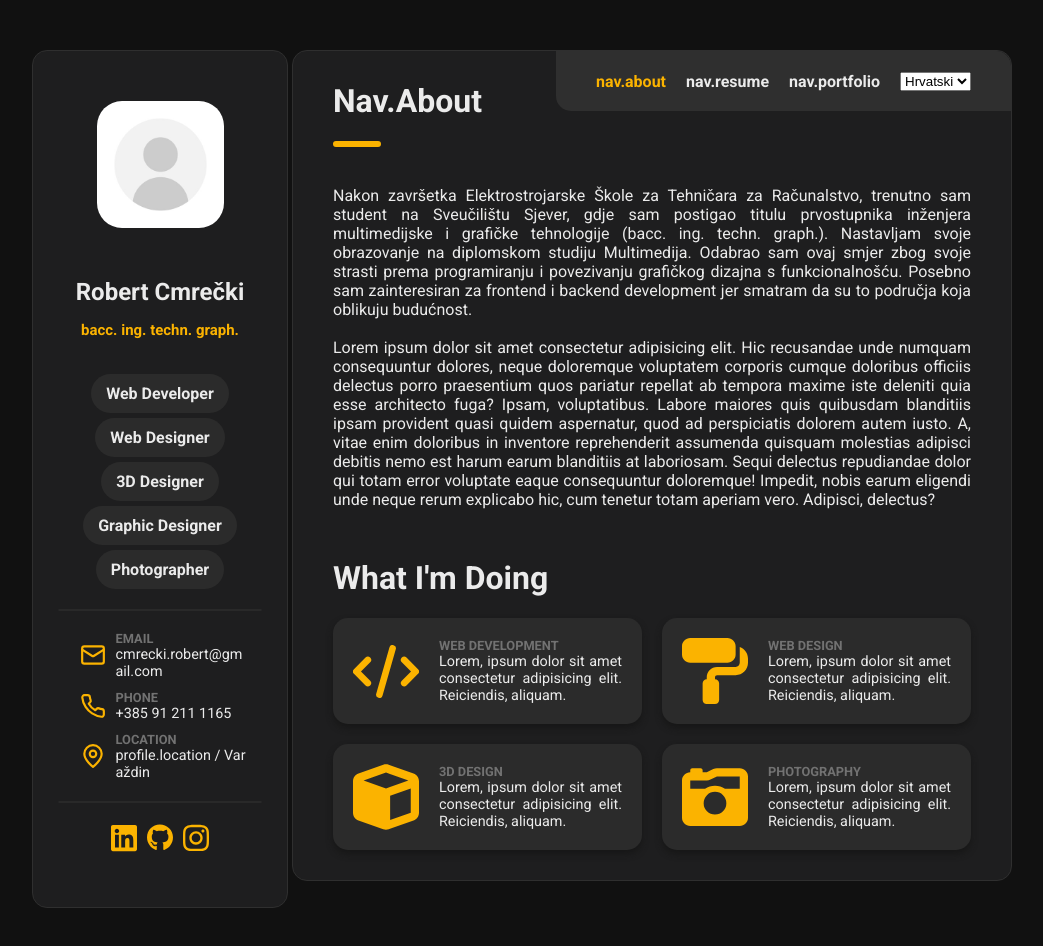
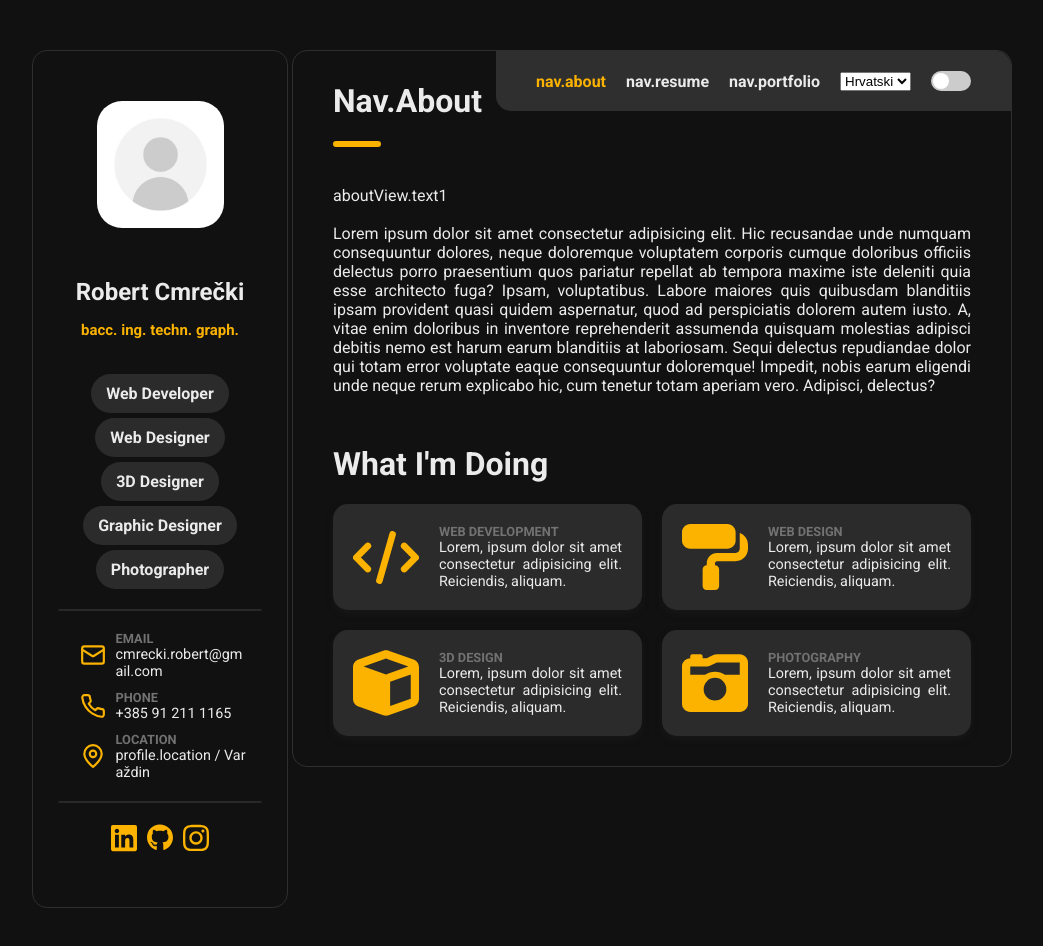
Before and after one commit to Bicarobi/vue-portfolio-old, a Vue app: page /about in a window 1280 px wide. Shown: the top 946 px of the page, without its empty margins (118-1161 px from the left). After the commit the page ends 901 px from the top, so only its background shows below. Built offline with nearby package versions, Linux system fonts and the light colour scheme.

Commit message:
Added dark and light theme switch

```diff
--- a/src/App.vue
+++ b/src/App.vue
@@ -25,6 +25,12 @@
 								</option>
 							</select> -->
 						</div>
+						<div class="theme-switch-wrapper">
+							<label class="theme-switch" for="checkbox">
+								<input type="checkbox" id="checkbox" @change="switchTheme()" />
+								<div class="slider round"></div>
+							</label>
+						</div>
 					</div>
 					<div class="nav-grid-bottom-side">
 						<hr class="nav-line" />
@@ -40,6 +46,8 @@
 import Profile from "./components/Profile.vue";
 import { useRoute } from "vue-router";
 
+var switchTheme = false;
+
 export default {
 	name: "App",
 	components: { Profile },
@@ -47,5 +55,15 @@ export default {
 	computed: {
 		route: () => useRoute(),
 	},
+	methods: {
+		switchTheme() {
+			if (switchTheme) {
+				document.documentElement.setAttribute("data-theme", "dark");
+			} else {
+				document.documentElement.setAttribute("data-theme", "light");
+			}
+			switchTheme = !switchTheme;
+		},
+	},
 };
 </script>
--- a/src/locales/en.json
+++ b/src/locales/en.json
@@ -6,5 +6,8 @@
 	},
 	"profile": {
 		"location": "Croatia"
+	},
+	"aboutView": {
+		"text1": "After graduating from the School of Electrical Engineering for Computer Technicians, I am currently a student at the University of the North, where I obtained a bachelor's degree in multimedia and graphic technology engineering (bacc. ing. tech. graph.). I am continuing my education at the graduate study in Multimedia. I chose this major because of my passion for programming and connecting graphic design with functionality. I am particularly interested in frontend and backend development because I believe that these are areas that shape the future."
 	}
 }
--- a/src/locales/hr.json
+++ b/src/locales/hr.json
@@ -6,5 +6,8 @@
 	},
 	"profile": {
 		"location": "Hrvatska"
+	},
+	"aboutView": {
+		"text1": "Nakon završetka Elektrostrojarske Škole za Tehničara za Računalstvo, trenutno sam student na Sveučilištu Sjever, gdje sam postigao titulu prvostupnika inženjera multimedijske i grafičke tehnologije (bacc. ing. techn. graph.). Nastavljam svoje obrazovanje na diplomskom studiju Multimedija. Odabrao sam ovaj smjer zbog svoje strasti prema programiranju i povezivanju grafičkog dizajna s funkcionalnošću. Posebno sam zainteresiran za frontend i backend development jer smatram da su to područja koja oblikuju budućnost."
 	}
 }
--- a/src/styles/_app.scss
+++ b/src/styles/_app.scss
@@ -7,7 +7,7 @@
 
 	> .grid-right-side {
 		grid-area: right-side;
-		background-color: $gray3;
+		background-color: var(--gray3);
 
 		border-radius: 15px;
 		border-style: solid;
@@ -69,6 +69,65 @@
 					> a.router-link-exact-active {
 						color: $yellow;
 					}
+
+					> select {
+						position: relative;
+						min-width: 200px;
+					}
+
+					> .theme-switch-wrapper {
+						display: flex;
+						align-items: center;
+
+						> .theme-switch {
+							display: inline-block;
+							height: 20px;
+							position: relative;
+							width: 40px;
+
+							> input {
+								display: none;
+							}
+
+							> .slider {
+								background-color: #ccc;
+								bottom: 0;
+								cursor: pointer;
+								left: 0;
+								position: absolute;
+								right: 0;
+								top: 0;
+								transition: 0.4s;
+							}
+
+							> .slider:before {
+								background-color: #fff;
+								bottom: 2px;
+								content: "";
+								height: 16px;
+								left: 2px;
+								position: absolute;
+								transition: 0.4s;
+								width: 16px;
+							}
+
+							> input:checked + .slider {
+								background-color: #66bb6a;
+							}
+
+							> input:checked + .slider:before {
+								transform: translateX(20px);
+							}
+
+							> .slider.round {
+								border-radius: 34px;
+							}
+
+							> .slider.round:before {
+								border-radius: 50%;
+							}
+						}
+					}
 				}
 
 				> .nav-grid-bottom-side {
@@ -90,7 +149,7 @@
 	> .grid-left-side {
 		grid-area: left-side;
 
-		background-color: $gray3;
+		background-color: var(--gray3);
 		border-radius: 15px;
 		border-style: solid;
 		border-width: 1px;
--- a/src/styles/components/_Profile.scss
+++ b/src/styles/components/_Profile.scss
@@ -14,7 +14,7 @@
 
 	> .name {
 		font-weight: bold;
-		color: $white;
+		color: var(--white);
 		margin: 50px 0 0 0;
 	}
 
--- a/src/styles/index.css
+++ b/src/styles/index.css
@@ -1,6 +1,7 @@
 @import "https://fonts.googleapis.com/css2?family=Roboto:ital,wght@0,100;0,300;0,400;0,500;0,700;0,900;1,100;1,300;1,400;1,500;1,700;1,900&display=swap";
 :root {
   --icon-size: 26px;
+  --white: #ebebeb;
 }
 
 @media (max-width: 600px) {
@@ -8,6 +9,16 @@
     --icon-size: 16px;
   }
 }
+[data-theme=light] {
+  --white: #171717;
+  --gray3: #ebebeb;
+}
+
+[data-theme=dark] {
+  --white: #ebebeb;
+  --gray3: #1e1e1f;
+}
+
 #app > .grid-container {
   display: grid;
   grid-template-columns: 1fr 3fr;
@@ -17,7 +28,7 @@
 }
 #app > .grid-container > .grid-right-side {
   grid-area: right-side;
-  background-color: #1e1e1f;
+  background-color: var(--gray3);
   border-radius: 15px;
   border-style: solid;
   border-width: 1px;
@@ -69,6 +80,55 @@
 #app > .grid-container > .grid-right-side > nav > .nav-grid-container > .nav-grid-right-side > a.router-link-exact-active {
   color: #fbb300;
 }
+#app > .grid-container > .grid-right-side > nav > .nav-grid-container > .nav-grid-right-side > select {
+  position: relative;
+  min-width: 200px;
+}
+#app > .grid-container > .grid-right-side > nav > .nav-grid-container > .nav-grid-right-side > .theme-switch-wrapper {
+  display: flex;
+  align-items: center;
+}
+#app > .grid-container > .grid-right-side > nav > .nav-grid-container > .nav-grid-right-side > .theme-switch-wrapper > .theme-switch {
+  display: inline-block;
+  height: 20px;
+  position: relative;
+  width: 40px;
+}
+#app > .grid-container > .grid-right-side > nav > .nav-grid-container > .nav-grid-right-side > .theme-switch-wrapper > .theme-switch > input {
+  display: none;
+}
+#app > .grid-container > .grid-right-side > nav > .nav-grid-container > .nav-grid-right-side > .theme-switch-wrapper > .theme-switch > .slider {
+  background-color: #ccc;
+  bottom: 0;
+  cursor: pointer;
+  left: 0;
+  position: absolute;
+  right: 0;
+  top: 0;
+  transition: 0.4s;
+}
+#app > .grid-container > .grid-right-side > nav > .nav-grid-container > .nav-grid-right-side > .theme-switch-wrapper > .theme-switch > .slider:before {
+  background-color: #fff;
+  bottom: 2px;
+  content: "";
+  height: 16px;
+  left: 2px;
+  position: absolute;
+  transition: 0.4s;
+  width: 16px;
+}
+#app > .grid-container > .grid-right-side > nav > .nav-grid-container > .nav-grid-right-side > .theme-switch-wrapper > .theme-switch > input:checked + .slider {
+  background-color: #66bb6a;
+}
+#app > .grid-container > .grid-right-side > nav > .nav-grid-container > .nav-grid-right-side > .theme-switch-wrapper > .theme-switch > input:checked + .slider:before {
+  transform: translateX(20px);
+}
+#app > .grid-container > .grid-right-side > nav > .nav-grid-container > .nav-grid-right-side > .theme-switch-wrapper > .theme-switch > .slider.round {
+  border-radius: 34px;
+}
+#app > .grid-container > .grid-right-side > nav > .nav-grid-container > .nav-grid-right-side > .theme-switch-wrapper > .theme-switch > .slider.round:before {
+  border-radius: 50%;
+}
 #app > .grid-container > .grid-right-side > nav > .nav-grid-container > .nav-grid-bottom-side {
   grid-area: bottom-side;
   width: 100%;
@@ -82,7 +142,7 @@
 }
 #app > .grid-container > .grid-left-side {
   grid-area: left-side;
-  background-color: #1e1e1f;
+  background-color: var(--gray3);
   border-radius: 15px;
   border-style: solid;
   border-width: 1px;
@@ -215,7 +275,7 @@
 }
 .profile-container > .name {
   font-weight: bold;
-  color: #ebebeb;
+  color: var(--white);
   margin: 50px 0 0 0;
 }
 .profile-container > .title {
--- a/src/views/AboutView.vue
+++ b/src/views/AboutView.vue
@@ -2,9 +2,7 @@
 	<div class="about-container">
 		<div class="text-container">
 			<div>
-				Nakon završetka Elektrostrojarske Škole za Tehničara za Računalstvo, trenutno sam student na Sveučilištu Sjever, gdje sam postigao titulu prvostupnika inženjera multimedijske i
-				grafičke tehnologije (bacc. ing. techn. graph.). Nastavljam svoje obrazovanje na diplomskom studiju Multimedija. Odabrao sam ovaj smjer zbog svoje strasti prema programiranju i
-				povezivanju grafičkog dizajna s funkcionalnošću. Posebno sam zainteresiran za frontend i backend development jer smatram da su to područja koja oblikuju budućnost.
+				{{ $t("aboutView.text1") }}
 			</div>
 			<br />
 			<div>
```
Also changed, not shown: src/styles/index.scss (+11 -0 lines), 1 other file (tests, documents, lock files or other folders).
